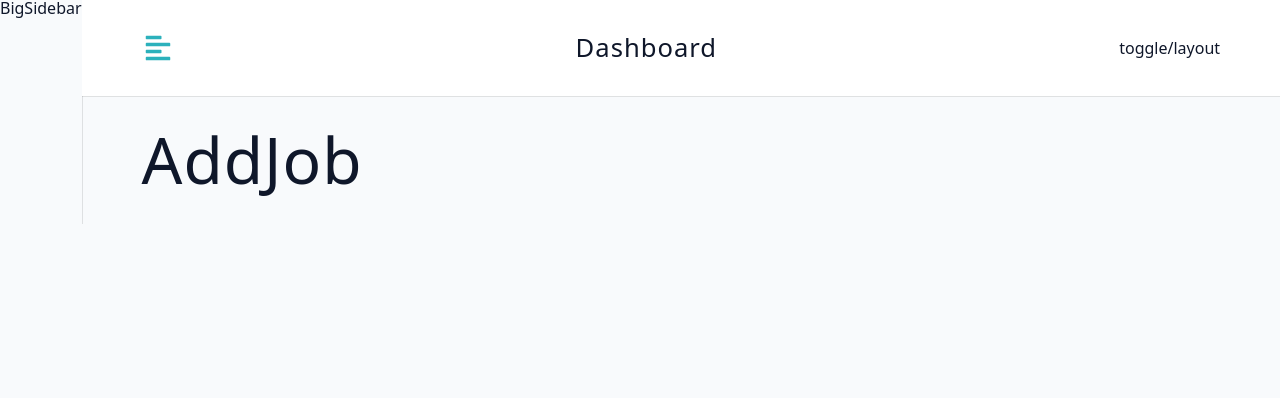
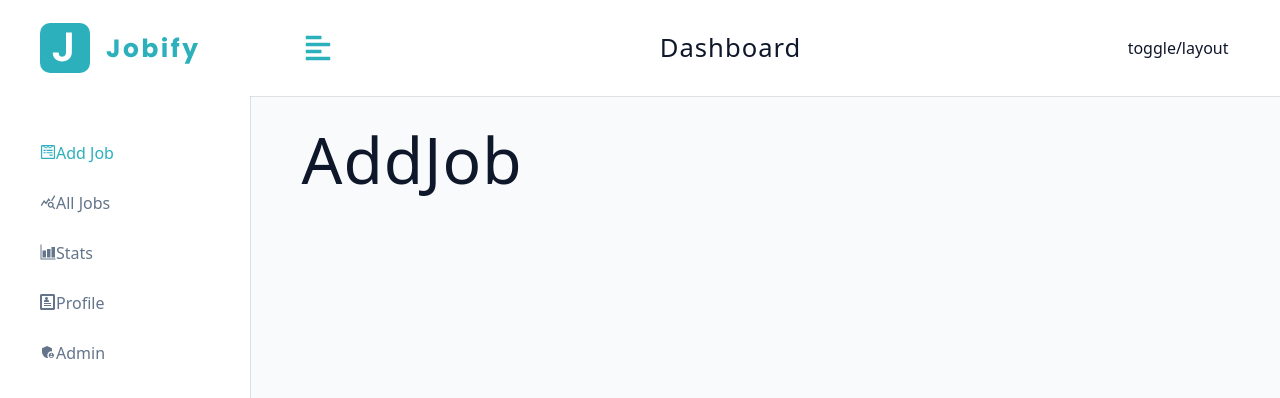
Before and after one commit to unorjikingsley/Jobbs_App, a React (Vite) app: page /dashboard in a window 1280 px wide. Shown: the top 398 px of the page. Built offline with nearby package versions, Linux system fonts and the light colour scheme.

Commit message:
Big sidebar created

```diff
--- a/src/assets/wrappers/SmallSidebar.js
+++ b/src/assets/wrappers/SmallSidebar.js
@@ -65,7 +65,7 @@
     color: var(--primary-500);
   }
 
-  .icon {
+  .icons {
     font-size: 1.5rem;
     margin-right: 1rem;
     display: grid;
--- a/src/components/BigSidebar.jsx
+++ b/src/components/BigSidebar.jsx
@@ -1,8 +1,26 @@
 import Wrapper from '../assets/wrappers/BigSidebar';
+import NavLinks from './NavLinks';
+import Logo from './Logo';
+import { useDashboardContext } from '../pages/DashboardLayout';
 
 const BigSidebar = () => {
+  const { showSidebar } = useDashboardContext();
+
   return (
-    <Wrapper>BigSidebar</Wrapper>
+    <Wrapper>
+      <div
+        className={
+          showSidebar ? 'sidebar-container' : 'sidebar-container show-sidebar'
+        }
+      >
+        <div className="content">
+          <header>
+            <Logo />
+          </header>
+          <NavLinks />
+        </div>
+      </div>
+    </Wrapper>
   )
 }
 export default BigSidebar
--- /dev/null
+++ b/src/components/NavLinks.jsx
@@ -0,0 +1,25 @@
+import { useDashboardContext } from "../pages/DashboardLayout";
+import links from "../utils/links";
+import { NavLink } from "react-router-dom";
+
+const NavLinks = ({ isBigSidebar }) => {
+  const { toggleSidebar, user } = useDashboardContext();
+  return (
+    <div className="nav-links">
+      {links.map((link) => {
+        const { text, path, icon } = link
+        return (
+          <NavLink
+            to={path}
+            key={text}
+            className="nav-link"
+            onClick={isBigSidebar ? null : toggleSidebar}>
+              <span className="icons">{icon}</span>
+            {text}
+          </NavLink>
+        )
+      })}
+    </div>
+  )
+}
+export default NavLinks
--- a/src/components/SmallSidebar.jsx
+++ b/src/components/SmallSidebar.jsx
@@ -1,9 +1,8 @@
 import Wrapper from '../assets/wrappers/SmallSidebar'
 import { useDashboardContext } from '../pages/DashboardLayout'
 import { FaTimes } from 'react-icons/fa'
-import Logo from './Logo'
-import links from '../utils/links'
-import { NavLink } from 'react-router-dom'
+import Logo from './Logo';
+import NavLinks from './NavLinks';
 
 const SmallSidebar = () => {
   const { showSidebar, toggleSidebar } = useDashboardContext()
@@ -22,17 +21,7 @@
           <header>
             <Logo />
           </header>
-          <div className="nav-links">
-            {links.map((link) => {
-              const { text, path, icon } = link
-              return (
-                <NavLink to={path} key={text} className="nav-link">
-                  <span className="icons">{icon}</span>
-                  {text}
-                </NavLink>
-              )
-            })}
-          </div>
+          <NavLinks />
         </div>
       </div>
     </Wrapper>
```
Also changed, not shown: src/assets/wrappers/BigSidebar.js (+11 -0 lines).
